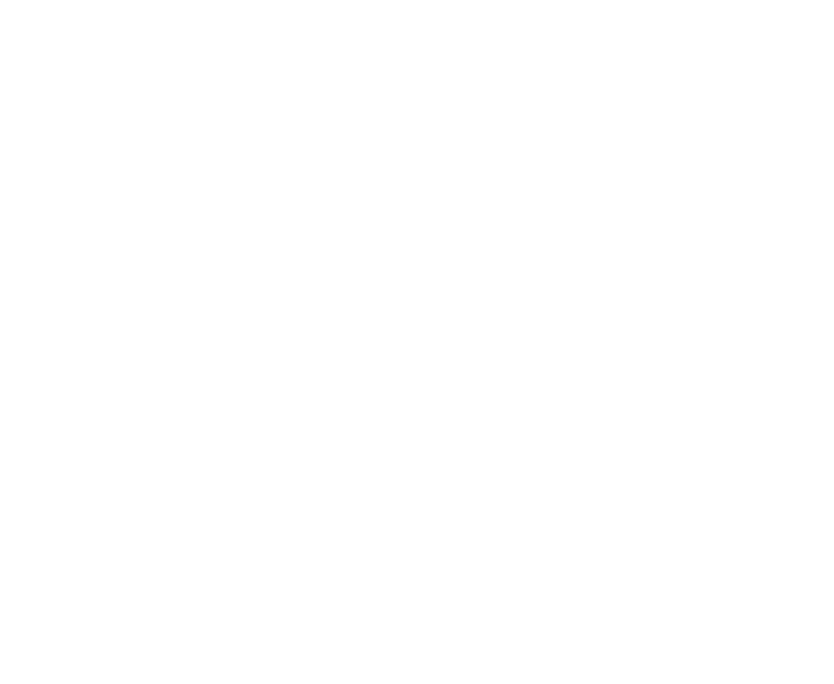
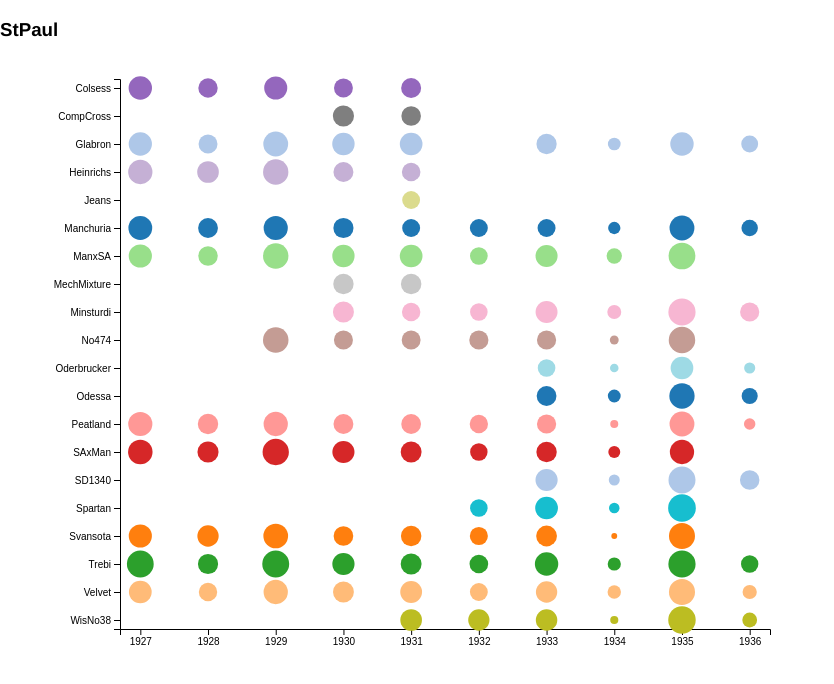
Before and after one commit to I-School-Class-i190-dvw/05-general-update-pattern-clhenrick, a plain HTML site: page index.html in a window 1280 px wide. Shown: the whole page, without its empty margins (0-834 px from the left). Drawn offline with Linux system fonts and the light colour scheme.

Commit message:
final code with comments

```diff
--- a/index.html
+++ b/index.html
@@ -27,4 +27,6 @@
 <body>
   <!-- TO DO: add script tags for your main.js and data/barley.js files,
   make sure they appear in the correct order! -->
+  <script src="data/barley.js"></script>
+  <script src="main.js"></script>
 </body>
--- /dev/null
+++ b/main.js
@@ -0,0 +1,190 @@
+console.log('Hello World!');
+
+// set up chart area
+var margin = { top: 20, right: 30, bottom: 30, left: 120 };
+var width = 800 - margin.left - margin.right;
+var height = 600 - margin.top - margin.bottom;
+
+var maxYield = d3.max(data, function(d) { return d.yield; });
+
+var years = data.reduce(function(acc, cur) {
+  if (acc.indexOf(cur.year) === -1) {
+    acc.push(cur.year);
+  }
+
+  return acc;
+}, []);
+
+
+var genTypes = data.reduce(function(acc, cur) {
+  if (acc.indexOf(cur.gen) === -1) {
+    acc.push(cur.gen);
+  }
+
+  return acc;
+}, []);
+
+var nested = d3.nest()
+  .key(function(d) { return d.site; })
+  .key(function(d) { return d.gen; })
+  .entries(data);
+
+var map = d3.map(nested, function(d) { return d.key; });
+
+// set up scales!
+var xScale = d3.scalePoint().padding(0.3);
+var yScale = d3.scalePoint().padding(0.1);
+var radius = d3.scaleSqrt();
+var color = d3.scaleOrdinal();
+
+xScale.range([0, width]).domain(years);
+
+yScale.range([0, height]).round(true);
+
+color.range(d3.schemeCategory20).domain(genTypes);
+
+radius.range([0, 15]).domain([0, maxYield]);
+
+// set up some axis functions
+var yAxis = d3.axisLeft().scale(yScale);
+var xAxis = d3.axisBottom()
+  .tickFormat(function(d) { return d; })
+  .scale(xScale);
+
+var h3 = d3.select('body').append('h3').text('Hey!');
+
+var svg = d3.select('body').append('svg')
+    .attr('width', width + margin.left + margin.right)
+    .attr('height', height + margin.top + margin.bottom);
+
+var g = svg.append('g')
+  .attr('transform', 'translate(' + margin.left + ',' + margin.top +  ')');
+
+g.append('g')
+  .attr('class', 'y axis')
+  .call(yAxis);
+
+g.append('g')
+  .attr('class', 'x axis')
+  .attr('transform', 'translate(0, ' + height + ')')
+  .call(xAxis);
+
+// this will create and update our chart
+function updateChart(site) {
+  console.log(site);
+  var t = g.transition().duration(750);
+
+  yScale.domain(
+    site.values.map(function (d) {
+      return d.key;
+    })
+    .sort()
+  );
+
+  // reset the x axis yscale
+  yAxis.scale(yScale);
+
+  // redraw the y axis
+  t.select("g.y.axis").call(yAxis);
+
+  // binding the outer most values array to the main svg group element
+  g.datum(site.values);
+
+  // select all existing svg groups with the class "site", none exist yet this will be an "empty selection"
+  // then bind data and set the key for the data join (similar to relational database joins)
+  var gens = g.selectAll('g.site')
+    .data(
+      function(d) { return d; },
+      function(d) { return d.key; } // "key" here represents barely genetic variety
+    );
+
+  // General Update Pattern
+  // 1. remove group elements that no longer exist in our new data
+  gens.exit().remove();
+
+  // 2. update existing groups left over from the previous data
+  // Here "gens", without chaining .exit() or .enter(), is what we got from .data() above
+  gens
+    .transition(t)
+    .attr('transform', function(d) {
+      return 'translate(0, ' + yScale(d.key) + ')';
+    });
+
+  // 3. create new groups if our new data has more elements then our old data
+  gens.enter().append('g')
+    .attr('class', 'site')
+    .transition(t)
+    .attr('transform', function(d) {
+      return 'translate(0, ' + yScale(d.key) + ')';
+    });
+
+  // reselect our svg .site groups to make sure our "gens" variable contains new elements
+  // otherwise "gens" won't contain the result from our .enter() the first time we render the chart
+  gens = g.selectAll('g.site');
+
+  // Here we get into nested selections
+  // For each of our svg .site groups, select all the circles within the group
+  // This could return an empty selection if the circles don't yet exist
+  // We bind the inner most "values" array from our nested data structure for each gen type to our "circles" selection
+  var circles = gens.selectAll('circle')
+    .data(
+      function(d) { return d.values; }, // represents our actual data
+      function(d) { return d.year; } // data join key, this time using the "year" attribute of the data
+    );
+
+  // Now we go through the general update pattern again
+  // 1. exit & remove circles that no longer need to exist in each svg .site group
+  circles.exit()
+    .transition(t)
+    .attr('r', 0)
+    .style('fill', 'rgba(255, 255, 255, 0)')
+    .remove();
+
+  // 2. update any existing circles in each svg .site group
+  circles
+    .attr('cy', 0)
+    .attr('cx', function(d) { return xScale(d.year); })
+    .transition(t)
+    .attr('r', function(d) { return radius(d.yield); })
+    .attr('fill', function(d) { return color(d.gen); });
+
+  // 3. create new circles in each svg .site group
+  circles
+    .enter().append('circle')
+    .attr('cy', 0)
+    .attr('cx', function(d) { return xScale(d.year); })
+    .transition(t)
+    .attr('r', function(d) { return radius(d.yield); })
+    .attr('fill', function(d) { return color(d.gen); });
+
+  // update the title to show what site we are looking at
+  h3.text(site.key);
+}
+
+// invoke the first chart render
+updateChart(map.get('Morris'));
+
+// This function will cycle endlessly through our data
+function cycle() {
+  nested.forEach(function(site, i) {
+
+    d3.timeout(function(elapsed) {
+      updateChart(map.get(site.key));
+
+      // check it out: our chart is updating about 1x every 3000 milliseconds
+      // console.log(elapsed);
+
+      if (elapsed > 3000 * nested.length) {
+        // recursively call cycle once we've reached the last chart update
+        cycle();
+      }
+    }, 3000 * (i + 1));
+  });
+}
+
+// start cycling through all the sites for our data
+// make sure to comment out this next line if you need to debug your code!
+cycle();
+
+// if you disable cycle(), you can update the chart in the JS console, for example:
+// updateChart(map.get('Duluth'))
```
